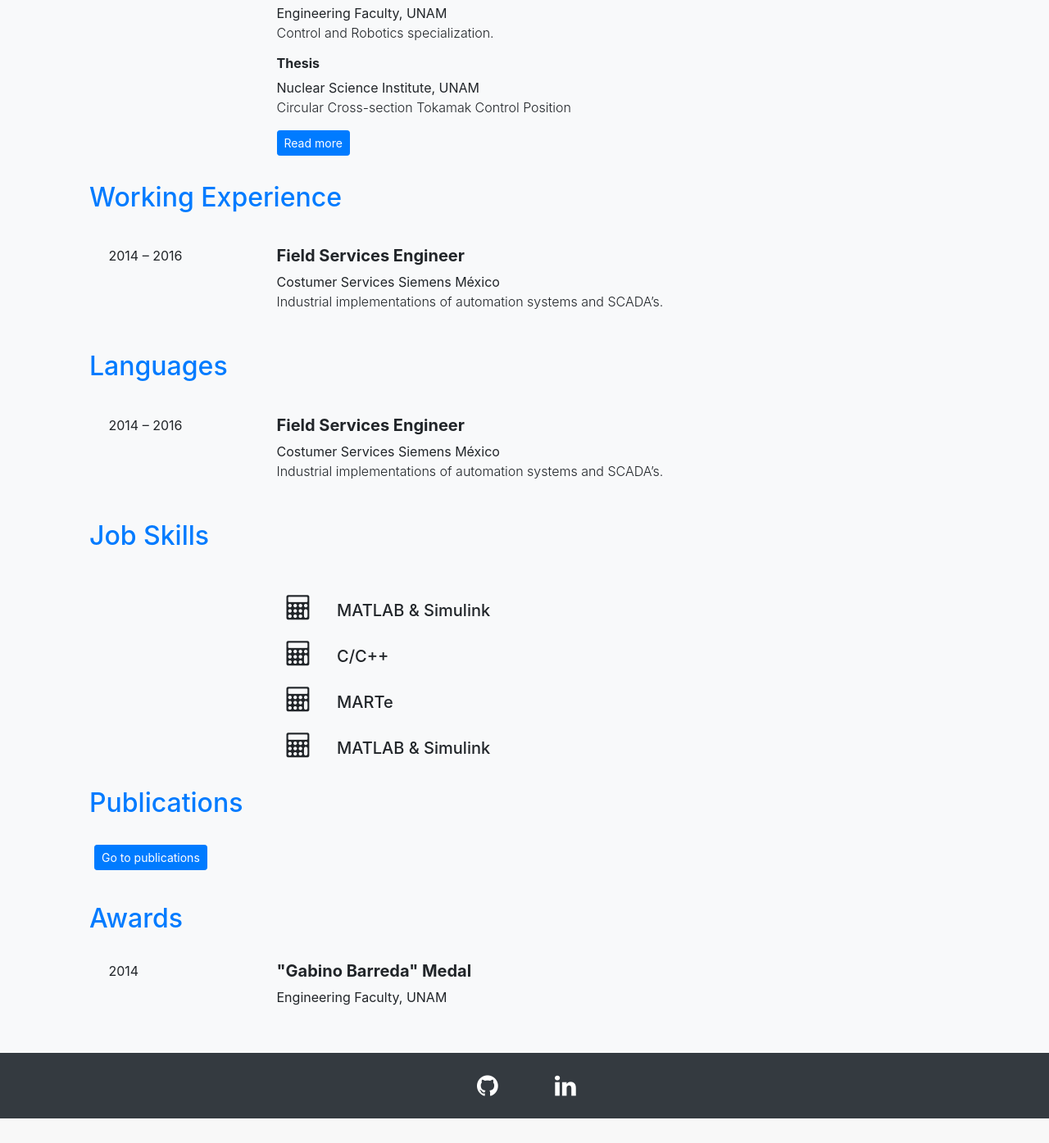
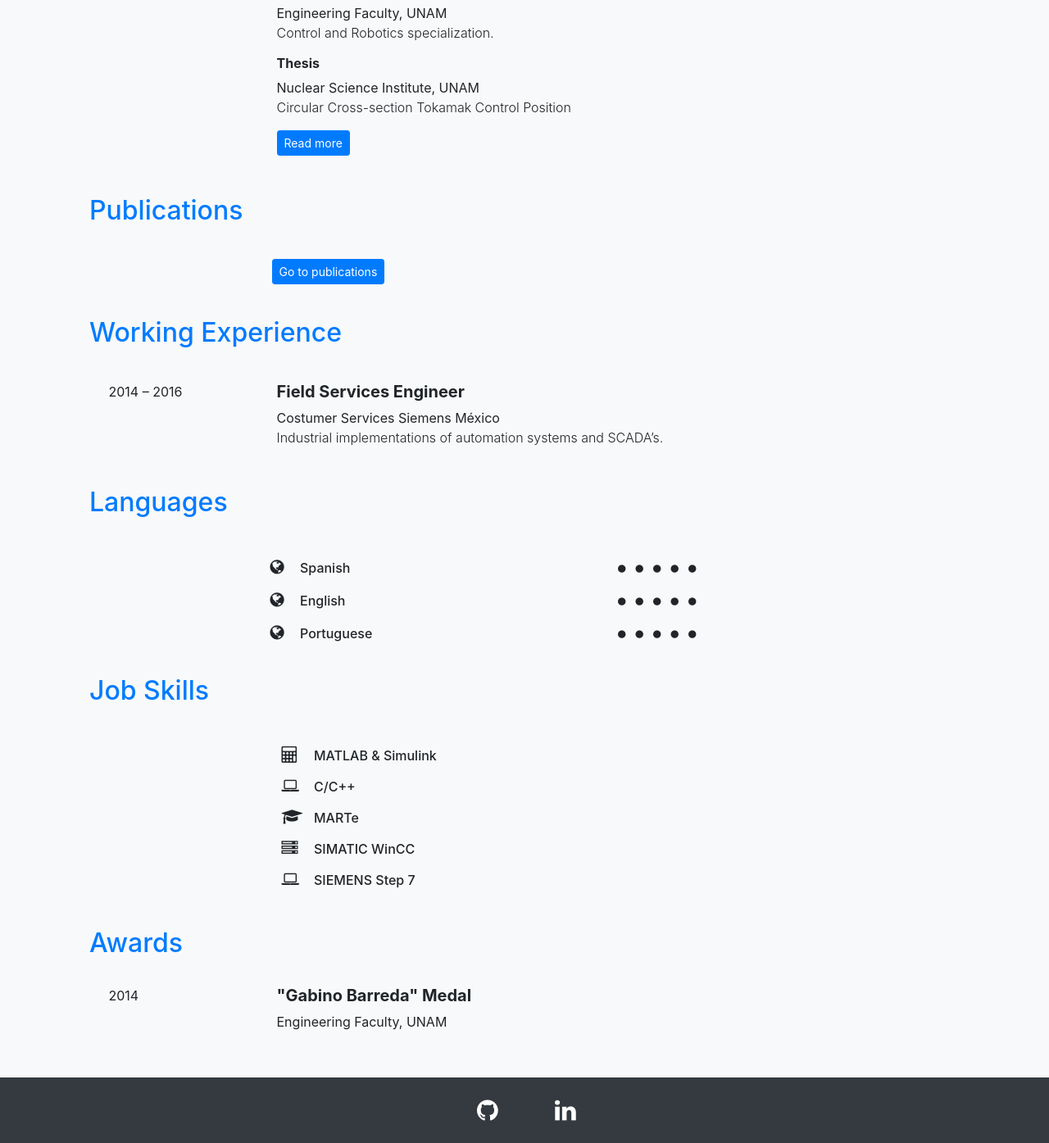
Before and after one commit to Sakbe/WebPage, a PHP site: page /cv.html in a window 1280 px wide. Shown: the part 1031-2426 px from the top of the page at 82% size. Before the commit the page ends 2396 px from the top, so only its background shows below. Run offline with PHP 8.4, Linux system fonts and the light colour scheme.

Commit message:
Finished CV page

```diff
--- a/css/styles.css
+++ b/css/styles.css
@@ -75,3 +75,30 @@ body {
     opacity: 0.7;
     text-decoration: none;
 }
+
+.fa-circle {
+    padding: 2px;
+    font-size: 11px;
+    width: 13px;
+    text-align: center;
+    text-decoration: none;
+    margin: 1px 2px;
+}
+
+.fa-icon {
+    padding: 5px;
+    font-size: 20px;
+    width: 20px;
+    text-align: center;
+    text-decoration: none;
+    margin: 5px 2px;
+}
+
+.fa-list {
+    padding: 12px;
+    font-size: 20px;
+    width: 22px;
+    text-align: center;
+    text-decoration: none;
+    margin: 5px 2px;
+}
--- a/cv.html
+++ b/cv.html
@@ -62,9 +62,7 @@
                                 <a class="nav-link" href="cv.html">CV</a>
                             </li>
                             <li class="nav-item">
-                                <a
-                                    class="nav-link"
-                                    href="published.html"
+                                <a class="nav-link" href="published.html"
                                     >Published</a
                                 >
                             </li>
@@ -198,8 +196,8 @@
                             <div class="col-12">
                                 <p class=" p-0 font-weight-light">
                                     Collaboration with CREATE team for the
-                                    development of simulations and control
-                                    tools for JT60-SA.<br />
+                                    development of simulations and control tools
+                                    for JT60-SA.<br />
                                 </p>
                             </div>
                         </div>
@@ -242,15 +240,33 @@
                             </div>
                             <div class="col-12">
                                 <p class=" p-0 font-weight-light">
-                                    Circular Cross-section Tokamak Control Position
+                                    Circular Cross-section Tokamak Control
+                                    Position
                                 </p>
                             </div>
                             <div class=" col-lg-4">
-                                <a
-                                    href="#"
-                                    class="btn btn-sm btn-primary"
+                                <a href="#" class="btn btn-sm btn-primary"
                                     >Read more</a
                                 >
+                            </div>
+                        </div>
+                    </div>
+                </div>
+                <div class="container  bg-light">
+                    <div class="container text-primary px-4">
+                        <h2 class="pt-4">Publications</h2>
+                    </div>
+                    <div class="row justify-content-center py-2">
+                        <div class="col-2 pr-0 d-none d-lg-block">
+                            <!-- 2014 – 2016 -->
+                        </div>
+                        <div class="col-11 col-lg-9 text-justify text-lg-left">
+                            <div class="row align-items-center">
+                                <div class=" col-12 p-4">
+                                    <a href="published.html" class="btn btn-sm btn-primary"
+                                        >Go to publications</a
+                                    >
+                                </div>
                             </div>
                         </div>
                     </div>
@@ -265,7 +281,9 @@
                         </div>
                         <div class="col-11 col-lg-9 text-justify text-lg-left">
                             <div class="col-12">
-                                <h5 class="font-weight-bold">Field Services Engineer</h5>
+                                <h5 class="font-weight-bold">
+                                    Field Services Engineer
+                                </h5>
                             </div>
                             <div class="col-12">
                                 <span>
@@ -279,7 +297,8 @@
                             </div>
                             <div class="col-12">
                                 <p class=" p-0 font-weight-light">
-                                    Industrial implementations of automation systems and SCADA’s.<br />
+                                    Industrial implementations of automation
+                                    systems and SCADA’s.<br />
                                 </p>
                             </div>
                         </div>
@@ -291,26 +310,47 @@
                     </div>
                     <div class="row justify-content-center py-4">
                         <div class="col-2 pr-0 d-none d-lg-block">
-                            2014 – 2016
+                            <!-- 2014 – 2016 -->
                         </div>
                         <div class="col-11 col-lg-9 text-justify text-lg-left">
-                            <div class="col-12">
-                                <h5 class="font-weight-bold">Field Services Engineer</h5>
+                            <div class="row align-items-center">
+                                <div class="col-6">
+                                    <a class="fa fa-icon fa-globe"></a>
+                                    <span class="h6 col-4">Spanish</span>
+                                </div>
+                                <div class="col-6">
+                                    <a class="fa fa-circle col-2"></a>
+                                    <a class="fa fa-circle col-2"></a>
+                                    <a class="fa fa-circle col-2"></a>
+                                    <a class="fa fa-circle col-2"></a>
+                                    <a class="fa fa-circle col-2"></a>
+                                </div>
                             </div>
-                            <div class="col-12">
-                                <span>
-                                    Costumer Services Siemens México
-                                </span>
+                            <div class="row align-items-center">
+                                <div class="col-6">
+                                    <a class="fa fa-icon fa-globe"></a>
+                                    <span class="h6 col-4">English</span>
+                                </div>
+                                <div class="col-6">
+                                    <a class="fa fa-circle col-2"></a>
+                                    <a class="fa fa-circle col-2"></a>
+                                    <a class="fa fa-circle col-2"></a>
+                                    <a class="fa fa-circle col-2"></a>
+                                    <a class="fa fa-circle col-2"></a>
+                                </div>
                             </div>
-                            <div class="col-8 d-lg-none">
-                                <p>
-                                    2014 – 2016
-                                </p>
-                            </div>
-                            <div class="col-12">
-                                <p class=" p-0 font-weight-light">
-                                    Industrial implementations of automation systems and SCADA’s.<br />
-                                </p>
+                            <div class="row align-items-center">
+                                <div class="col-6">
+                                    <a class="fa fa-icon fa-globe"></a>
+                                    <span class="h6 col-4">Portuguese</span>
+                                </div>
+                                <div class="col-6">
+                                    <a class="fa fa-circle col-2"></a>
+                                    <a class="fa fa-circle col-2"></a>
+                                    <a class="fa fa-circle col-2"></a>
+                                    <a class="fa fa-circle col-2"></a>
+                                    <a class="fa fa-circle col-2"></a>
+                                </div>
                             </div>
                         </div>
                     </div>
@@ -325,36 +365,28 @@
                         </div>
                         <div class="col-11 col-lg-9 text-justify text-lg-left">
                             <div class="col-12">
-                                <a class="fa fa-calculator p-2 col-2"></a>
-                                <span class="h5 col-8">MATLAB & Simulink</span>
+                                <a
+                                    class="fa fa-list fa-calculator p-1 col-2"
+                                ></a>
+                                <span class="h6 col-8">MATLAB & Simulink</span>
                             </div>
                             <div class="col-12">
-                                <a class="fa fa-calculator p-2 col-2"></a>
-                                <span class="h5 col-8">C/C++</span>
+                                <a class="fa fa-list fa-laptop p-1 col-2"></a>
+                                <span class="h6 col-8">C/C++</span>
                             </div>
                             <div class="col-12">
-                                <a class="fa fa-calculator p-2 col-2"></a>
-                                <span class="h5 col-8">MARTe</span>
+                                <a
+                                    class="fa fa-list fa-graduation-cap p-1 col-2"
+                                ></a>
+                                <span class="h6 col-8">MARTe</span>
                             </div>
                             <div class="col-12">
-                                <a class="fa fa-calculator p-2 col-2"></a>
-                                <span class="h5 col-8">MATLAB & Simulink</span>
+                                <a class="fa fa-list fa-server p-1 col-2"></a>
+                                <span class="h6 col-8">SIMATIC WinCC</span>
                             </div>
-                        </div>
-                    </div>
-                </div>
-                <div class="container  bg-light">
-                    <div class="container text-primary px-4">
-                        <h2 class="pb-3">Publications</h2>
-                    </div>
-                    <div class="container row justify-content-center pt-2 pb-4">
-                        <div class="col-12 text-justify text-lg-left">
-                            <div class=" col-lg-5">
-                                <a
-                                    href="#"
-                                    class="btn btn-sm btn-primary"
-                                    >Go to publications</a
-                                >
+                            <div class="col-12">
+                                <a class="fa fa-list fa-laptop p-1 col-2"></a>
+                                <span class="h6 col-8">SIEMENS Step 7</span>
                             </div>
                         </div>
                     </div>
@@ -369,7 +401,9 @@
                         </div>
                         <div class="col-11 col-lg-9 text-justify text-lg-left">
                             <div class="col-12">
-                                <h5 class="font-weight-bold">"Gabino Barreda" Medal</h5>
+                                <h5 class="font-weight-bold">
+                                    "Gabino Barreda" Medal
+                                </h5>
                             </div>
                             <div class="col-12">
                                 <span>
```
